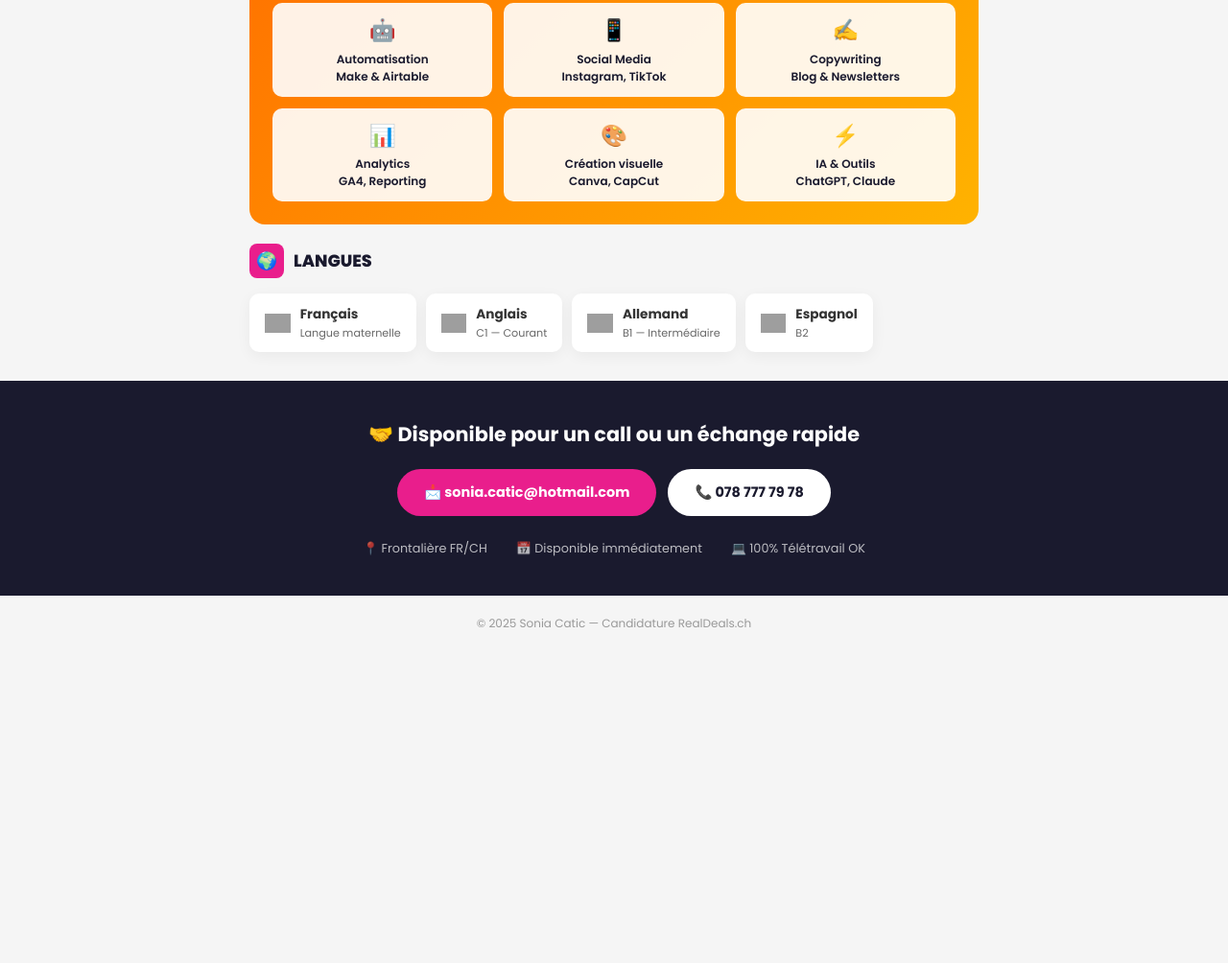
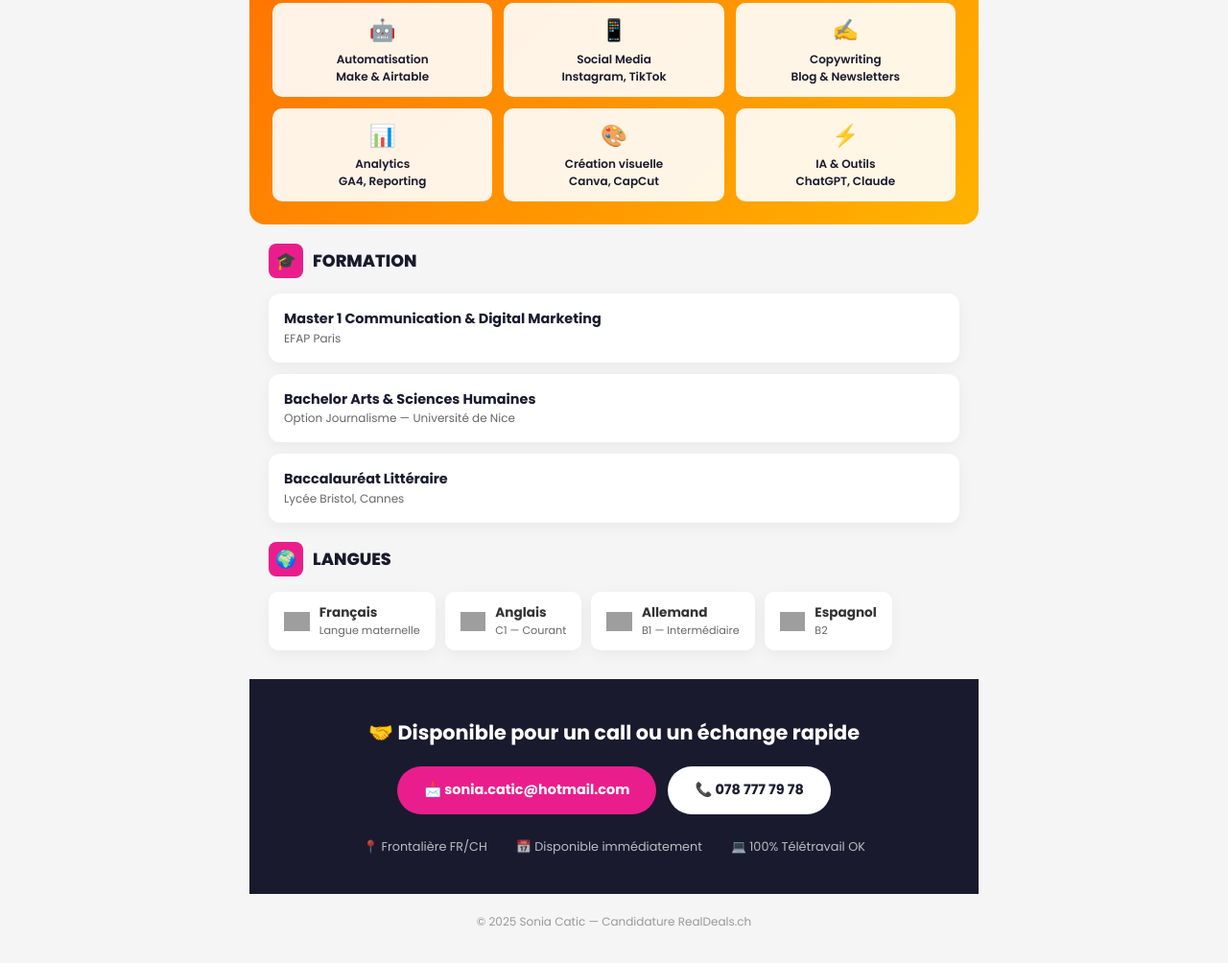
Before and after one commit to cheetahbestbooks-star/poste_admin, a plain HTML site: page index.html in a window 1280 px wide. Shown: the part 1423-2427 px from the top of the page at 96% size. Before the commit the page ends 2102 px from the top, so only its background shows below. Drawn offline with Linux system fonts and the light colour scheme; grey boxes are pictures that could not be loaded.

Commit message:
Update index.html

```diff
--- a/index.html
+++ b/index.html
@@ -580,8 +580,33 @@
                     <div>IA & Outils<br>ChatGPT, Claude</div>
                 </div>
             </div>
+        </div><!-- FORMATION -->
+<section class="section">
+    <h2 class="section-title">
+        <span class="icon">🎓</span>
+        Formation
+    </h2>
+    <div class="exp-list">
+        <div class="exp-item">
+            <div class="exp-info">
+                <h3>Master 1 Communication & Digital Marketing</h3>
+                <p>EFAP Paris</p>
+            </div>
         </div>
-    </section>
+        <div class="exp-item">
+            <div class="exp-info">
+                <h3>Bachelor Arts & Sciences Humaines</h3>
+                <p>Option Journalisme — Université de Nice</p>
+            </div>
+        </div>
+        <div class="exp-item">
+            <div class="exp-info">
+                <h3>Baccalauréat Littéraire</h3>
+                <p>Lycée Bristol, Cannes</p>
+            </div>
+        </div>
+    </div>
+</section>
 
     <!-- LANGUES -->
     <section class="section">
```
